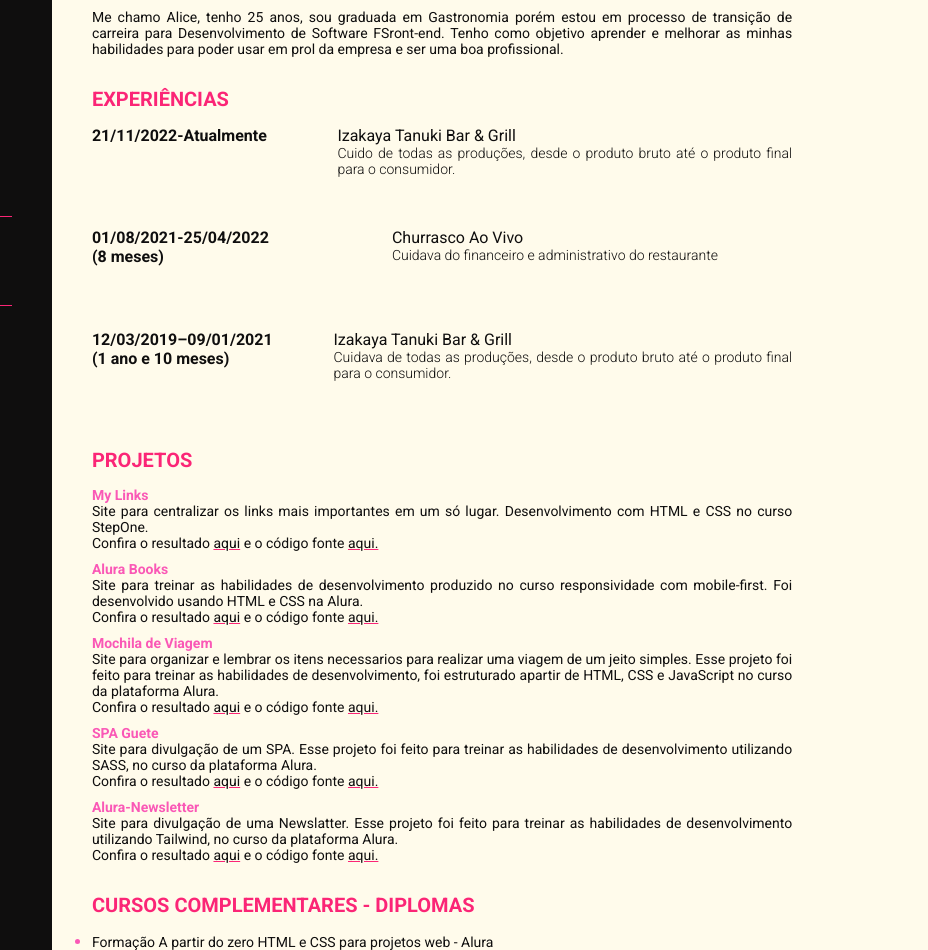
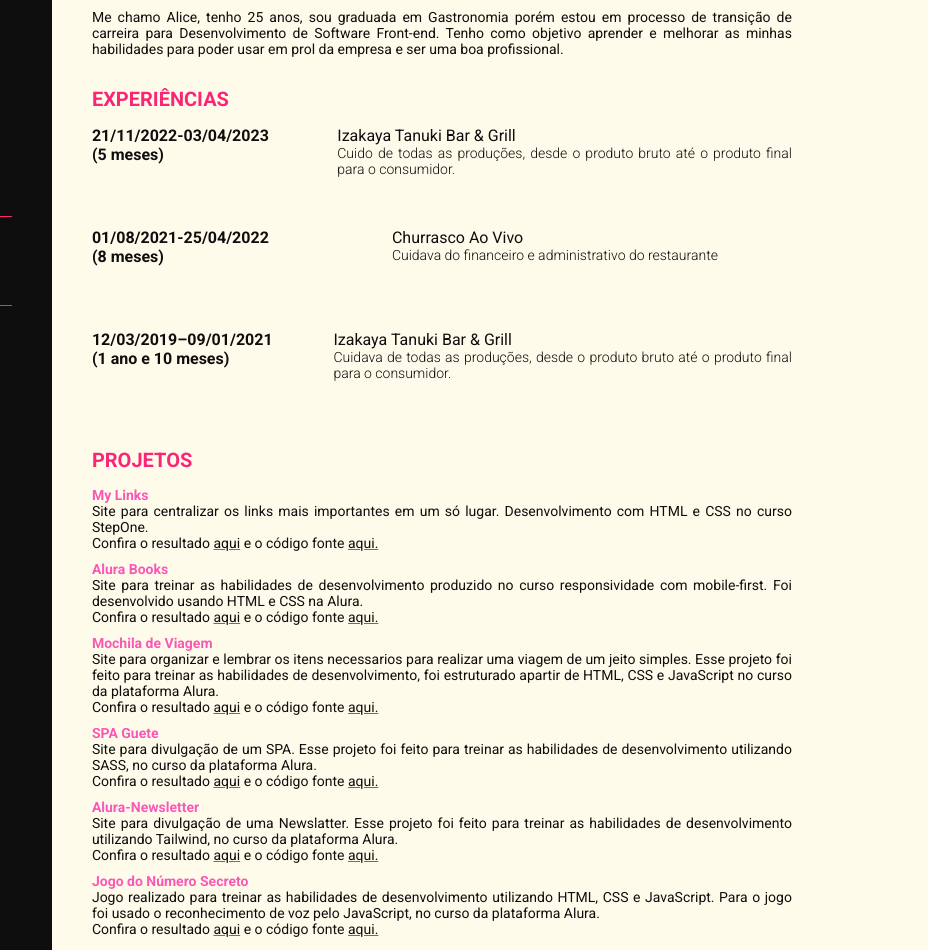
Before and after one commit to AliceHonjo/my-cv, a plain HTML site: page index.html in a window 1280 px wide. Shown: the part 100-1050 px from the top of the page, 352-1280 px from the left. Drawn offline with Linux system fonts and the light colour scheme.

Commit message:
Att 25/05/2023

```diff
--- a/index.html
+++ b/index.html
@@ -97,6 +97,7 @@
             </div>
             <div class="atividades">
                 <h3>HOBBIES</h3>
+                <ul>
                     <li>
                         <p>Ler livros</p>
                     </li>
@@ -115,13 +116,14 @@
                     <li>
                         <p>Tour Gastronômico</p>
                     </li>
+                </ul>
             </div>
         </div>
         <div class="experiences-column">
             <section>
                 <h2>SOBRE</h2>
                 <p>Me chamo Alice, tenho 25 anos, sou graduada em Gastronomia porém estou em processo de transição de
-                    carreira para Desenvolvimento de Software FSront-end. Tenho como objetivo aprender e melhorar as minhas
+                    carreira para Desenvolvimento de Software Front-end. Tenho como objetivo aprender e melhorar as minhas
                     habilidades para poder usar em prol da empresa e ser uma boa profissional.</p>
             </section>
             <div class="education-description">
@@ -150,7 +152,8 @@
                 <h2>EXPERIÊNCIAS</h2>
                 <div class="experience">
                     <div class="experience-date">
-                        <p>21/11/2022-Atualmente</p>
+                        <p>21/11/2022-03/04/2023</p>
+                        <p>(5 meses)</p>
                     </div>
                     <div class="experience__descricao">
                         <h3>Izakaya Tanuki Bar & Grill</h3>
@@ -217,6 +220,12 @@
                     <p>Confira o resultado <a href="https://projeto-newsletter-rho.vercel.app/" target="_blank">aqui</a> e o
                         código fonte <a href="https://github.com/AliceHonjo/projeto-newsletter" target="_blank">aqui.</a> </p>
                 </div>
+                <div class="project">
+                    <h3>Jogo do Número Secreto</h3>
+                    <p> Jogo realizado para treinar as habilidades de desenvolvimento utilizando HTML, CSS e JavaScript. Para o jogo foi usado o reconhecimento de voz pelo JavaScript, no curso da plataforma Alura.</p>
+                    <p>Confira o resultado <a href="https://jogo-do-numero.vercel.app/" target="_blank">aqui</a> e o
+                        código fonte <a href="https://github.com/AliceHonjo/jogo-do-numero" target="_blank">aqui.</a> </p>
+                </div>
             </section>
             <section class="cursos__complementares">
                 <h2 class="cursos__complementares__titulo">CURSOS COMPLEMENTARES - DIPLOMAS</h2>
@@ -267,6 +276,9 @@
                         <a href="image/Curso Arquitetura de computadores por trás de como seu programa funciona - Alura.pdf - Alura.pdf - Alura.pdf - Alura.pdf" target="_blank" class="cursos__complementares__link">Curso Arquitetura de computadores por trás de como seu programa funciona - Alura</a>
                     </li>
                     <li class="cursos__complementares__itens">
+                        <a href="image/Curso JavaScript_ validações e reconhecimento de voz - Alura.pdf" target="_blank" class="cursos__complementares__link">Validações e reconhecimento de voz - Alura</a>
+                    </li>
+                    <li class="cursos__complementares__itens">
                         <a href="image/Certificado de introdução HTML e CSS DIO.pdf" target="_blank" class="cursos__complementares__link">Introdução HTML e CSS - DIO</a>
                     </li>
                     <li class="cursos__complementares__itens">
@@ -281,11 +293,12 @@
                     <li class="cursos__complementares__itens">
                         <a href="image/certificado de Orientação a Objetos com JavaScript.pdf" target="_blank" class="cursos__complementares__link">Orientação a Objetos com JavaScript - DIO</a>
                     </li>
+
                 </ul>
             </section>
         </div>
         <div class="data">
-            </p>Última Atualização: 10/05/2013</p>
+            </p>Última Atualização: 25/05/2013</p>
         </div>
     </div>
     </div>
```
Also changed, not shown: 1 other file. Lines whose indentation alone changed are shown as unchanged.
